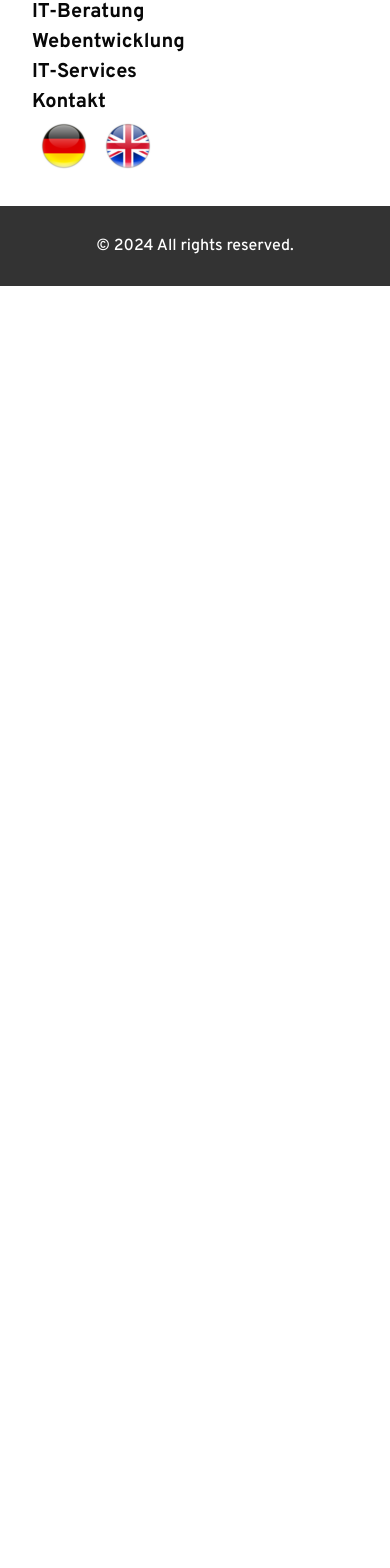
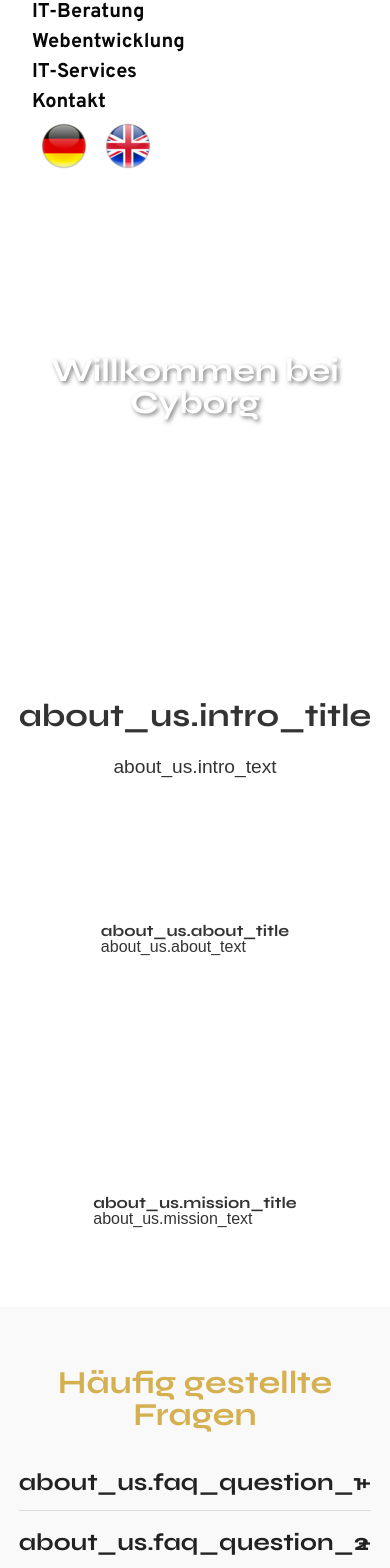
Before and after one commit to JavaEnergy/Cyborg, a React (Vite) app: page /de/about-us in a window 390 px wide. Shown: the part 115-1683 px from the top of the page. Before the commit the page ends 844 px from the top, so only its background shows below. Built offline with nearby package versions, Linux system fonts and the light colour scheme.

Commit message:
about us page and interactive spider

```diff
--- a/src/locales/de/translation.json
+++ b/src/locales/de/translation.json
@@ -78,5 +78,40 @@
     "content_for_cloud_backup": "Sichere Cloud-Lösungen und Backup-Services.",
     "user_support": "Benutzerunterstützung",
     "content_for_user_support": "Wir unterstützen Ihre Benutzer."
+  },
+
+  "about_us": {
+    "hero_title": "Willkommen bei Cyborg",
+    "hero_subtitle": "Innovative IT-Lösungen für Sie maßgeschneidert",
+    "who_we_are_title": "Wer wir sind",
+    "who_we_are_content": "Bei Cyborg sind wir ein zukunftsorientiertes Startup, das sich der Bereitstellung modernster IT-Lösungen verschrieben hat. Unser frischer Einstieg in die Branche befähigt uns mit innovativen Ideen und einer grenzenlosen Leidenschaft für Technologie. Wir glauben, dass wir durch unsere Neuheit einzigartige Perspektiven, agile Lösungen und persönliche Aufmerksamkeit bieten können, die etablierte Unternehmen möglicherweise übersehen.",
+    "our_mission_title": "Unsere Mission",
+    "our_mission_content": "Unsere Mission ist es, die Kluft zwischen Erschwinglichkeit und Qualität im IT-Sektor zu überbrücken. Wir streben danach, außergewöhnliche Dienstleistungen zu erbringen, die Unternehmen befähigen, im digitalen Zeitalter zu gedeihen. Durch den Einsatz der neuesten Technologien und der Genialität unseres Teams möchten wir Ihr vertrauenswürdiger Partner in Sachen Innovation werden.",
+    "our_advantage_title": "Unser Vorteil",
+    "advantage_point1": "Innovatives Denken: Wir bieten kreative Lösungen, die auf Ihre spezifischen Bedürfnisse zugeschnitten sind.",
+    "advantage_point2": "Agilität: Unsere schlanken Prozesse ermöglichen es uns, schnell auf sich ändernde Anforderungen zu reagieren.",
+    "advantage_point3": "Personalisierter Service: Wir bieten jedem Kunden individuelle Aufmerksamkeit, um sicherzustellen, dass Ihre Vision verwirklicht wird.",
+    "advantage_point4": "Wettbewerbsfähige Preise: Unsere schlanke Struktur ermöglicht es uns, hochwertige Dienstleistungen zu unschlagbaren Preisen anzubieten.",
+    "advantage_point5": "24/7 Support: Unser Engagement für Sie endet nicht mit der Projektauslieferung. Wir sind rund um die Uhr für Sie da.",
+    "how_we_work_title": "Wie wir arbeiten",
+    "how_we_work_step1_title": "Kontaktieren Sie uns",
+    "how_we_work_step1_desc": "Nehmen Sie jederzeit Kontakt auf – unser Team ist 24/7 verfügbar.",
+    "how_we_work_step2_title": "Entdeckungsgespräch",
+    "how_we_work_step2_desc": "Wir planen ein virtuelles Meeting, um Ihre Ziele und Anforderungen zu verstehen.",
+    "how_we_work_step3_title": "Maßgeschneidertes Angebot",
+    "how_we_work_step3_desc": "Erhalten Sie einen individuellen Plan mit transparenten Preisen und Zeitplänen.",
+    "how_we_work_step4_title": "Nahtlose Umsetzung",
+    "how_we_work_step4_desc": "Unser Expertenteam setzt Ihr Projekt um und hält Sie auf dem Laufenden.",
+    "how_we_work_step5_title": "Fortlaufender Support",
+    "how_we_work_step5_desc": "Nach dem Start bieten wir kontinuierlichen Support, um nachhaltigen Erfolg sicherzustellen.",
+    "faq_title": "Häufig gestellte Fragen",
+    "faq_q1": "Wie kann Ihre Neuheit meinem Projekt zugutekommen?",
+    "faq_a1": "Unser frischer Ansatz bedeutet, dass wir hoch motiviert sind, zu beeindrucken und exzellent zu sein. Wir begrüßen innovative Lösungen und sind flexibel, um uns an Ihre einzigartigen Bedürfnisse anzupassen, wobei wir persönlichen Service und Engagement bieten, die den Erfolg vorantreiben.",
+    "faq_q2": "Bieten Sie wirklich 24/7 Support an?",
+    "faq_a2": "Absolut! Wir verstehen, dass Fragen und Probleme jederzeit auftreten können. Unser Team ist immer bereit, Ihnen zu helfen und Unterbrechungen Ihres Betriebs zu minimieren.",
+    "faq_q3": "Wie halten Sie hohe Qualität bei wettbewerbsfähigen Preisen aufrecht?",
+    "faq_a3": "Durch effizientes Arbeiten und die Nutzung der neuesten Technologien reduzieren wir Gemeinkosten, ohne die Qualität zu beeinträchtigen. Unser Fokus liegt darauf, Ihnen Wert zu liefern.",
+    "faq_q4": "Auf welche Branchen sind Sie spezialisiert?",
+    "faq_a4": "Unser vielseitiges Team verfügt über Expertise in verschiedenen Branchen, einschließlich Finanzen, Gesundheitswesen, E-Commerce und mehr. Wir sind anpassungsfähig und freuen uns darauf, die einzigartigen Herausforderungen Ihres Sektors zu verstehen und zu meistern."
   }
 }
--- a/src/locales/en/translation.json
+++ b/src/locales/en/translation.json
@@ -79,5 +79,24 @@
     "content_for_cloud_backup": "Secure cloud solutions and backup services.",
     "user_support": "User Support",
     "content_for_user_support": "We provide support for your users."
+  },
+  "about_us": {
+    "hero_title": "Empowering Your Business Through Innovation",
+    "intro_title": "What Sets Us Apart",
+    "intro_text": "Our unwavering dedication to understanding each client's unique needs. We delve deep into the core of your operations to deliver tailored solutions that drive success.",
+    "about_title": "About Us",
+    "about_text": "We are a forward-thinking IT company committed to providing high-quality services at competitive prices. Our fresh perspective allows us to innovate and adapt swiftly to the ever-changing technological landscape.",
+    "mission_title": "Our Mission",
+    "mission_text": "To bridge the gap between technology and business, offering solutions that empower companies to reach new heights.",
+    "faq_title": "Frequently Asked Questions",
+    "faq_question_1": "How can we start a project with you?",
+    "faq_answer_1": "Simply reach out to us via email or phone, and we'll schedule an initial consultation to discuss your needs.",
+    "faq_question_2": "What industries do you specialize in?",
+    "faq_answer_2": "We work across various industries, including finance, healthcare, retail, and more, tailoring solutions to each sector's unique challenges.",
+    "faq_question_3": "Do you offer support after project completion?",
+    "faq_answer_3": "Yes, we provide ongoing support and maintenance to ensure your solutions continue to perform optimally."
   }
+
+
+
 }
--- a/src/pages/AboutUs.css
+++ b/src/pages/AboutUs.css
@@ -0,0 +1,137 @@
+/* src/pages/AboutUs.css */
+
+/* General Styles */
+.about-us {
+    font-family: 'Arial', sans-serif;
+    color: #333;
+  }
+
+  /* Hero Section */
+  .hero-section {
+    background-size: cover;
+    background-position: center;
+    background-repeat: no-repeat;
+    height: 80vh;
+    display: flex;
+    align-items: center;
+    justify-content: center;
+  }
+
+  .hero-section h1 {
+    color: #fff;
+    font-size: 3em;
+    text-align: center;
+    text-shadow: 2px 2px 4px rgba(0, 0, 0, 0.5);
+  }
+
+  /* Introduction Section */
+  .introduction-section {
+    padding: 60px 20px;
+    text-align: center;
+  }
+
+  .introduction-section h2 {
+    font-size: 2em;
+    margin-bottom: 20px;
+  }
+
+  .introduction-section p {
+    font-size: 1.2em;
+    line-height: 1.6;
+  }
+
+  /* About Us Section */
+  .about-section,
+  .mission-section {
+    display: flex;
+    flex-wrap: wrap;
+    align-items: center;
+    padding: 60px 20px;
+  }
+
+  .about-section .about-content,
+  .mission-section .mission-content {
+    flex: 1 1 50%;
+    padding: 20px;
+  }
+
+  .about-section .about-image,
+  .mission-section .mission-image {
+    flex: 1 1 50%;
+    padding: 20px;
+  }
+
+  .about-section .about-image img,
+  .mission-section .mission-image img {
+    width: 100%;
+    height: auto;
+  }
+
+  /* FAQ Section */
+  .faq-section {
+    background-color: #f9f9f9;
+    padding: 60px 20px;
+  }
+
+  .faq-section h2 {
+    text-align: center;
+    margin-bottom: 40px;
+  }
+
+  .faq-list {
+    max-width: 800px;
+    margin: 0 auto;
+  }
+
+  .faq-item {
+    margin-bottom: 20px;
+  }
+
+  .faq-item h3 {
+    font-size: 1.5em;
+    cursor: pointer;
+    position: relative;
+  }
+
+  .faq-item p {
+    font-size: 1.1em;
+    line-height: 1.6;
+    display: none;
+  }
+
+  .faq-item.active p {
+    display: block;
+  }
+
+  .faq-item p {
+    transition: max-height 0.3s ease;
+    overflow: hidden;
+    max-height: 0;
+  }
+
+  .faq-item.active p {
+    max-height: 500px; /* Adjust as necessary */
+  }
+
+  /* Responsive Design */
+  @media (max-width: 768px) {
+    .about-section,
+    .mission-section {
+      flex-direction: column;
+    }
+
+    .about-section .about-content,
+    .mission-section .mission-content,
+    .about-section .about-image,
+    .mission-section .mission-image {
+      flex: 1 1 100%;
+    }
+
+    .hero-section {
+      height: 60vh;
+    }
+
+    .hero-section h1 {
+      font-size: 2em;
+    }
+  }
--- a/src/pages/AboutUs.jsx
+++ b/src/pages/AboutUs.jsx
@@ -1,25 +1,79 @@
 // src/pages/AboutUs.jsx
-import React, { useEffect, useState } from 'react';
+
+import { useState } from 'react';
 import { useTranslation } from 'react-i18next';
-import Layout from '../components/Layout'; // Import Layout component
+import Layout from '../components/Layout';
+import './AboutUs.css'; // Ensure this CSS file exists
+// import heroImage from '../assets/images/about-us-hero.jpg'; // Replace with your actual image path
 
 const AboutUs = () => {
-  const { t, i18n } = useTranslation();
-  const [content, setContent] = useState('');
+  const { t } = useTranslation();
 
-  useEffect(() => {
-    setContent(t('about_us')); // Update content when language changes
-  }, [i18n.language]);
+  // Add useState hook to manage the active FAQ index
+  const [activeFaqIndex, setActiveFaqIndex] = useState(null);
 
-  if (!content) return <div>Loading...</div>; // Prevent white screen
+  // Define the toggleFaq function
+  const toggleFaq = (index) => {
+    setActiveFaqIndex(activeFaqIndex === index ? null : index);
+  };
 
   return (
-    <Layout> {/* Wrap content inside the Layout */}
+    <Layout>
       <div className="about-us">
-        <h2>{content}</h2>
-        <p>
-          {t('about_us_description')}
-        </p>
+        {/* Hero Section */}
+        <section
+          className="hero-section"
+          // style={{ backgroundImage: `url(${heroImage})` }}
+        >
+          <h1>{t('about_us.hero_title')}</h1>
+        </section>
+
+        {/* Introduction Section */}
+        <section className="introduction-section">
+          <div className="intro-content">
+            <h2>{t('about_us.intro_title')}</h2>
+            <p>{t('about_us.intro_text')}</p>
+          </div>
+        </section>
+
+        {/* About Us Section */}
+        <section className="about-section">
+          <div className="about-content">
+            <h2>{t('about_us.about_title')}</h2>
+            <p>{t('about_us.about_text')}</p>
+          </div>
+          <div className="about-image">
+            {/* <img src={require('../assets/images/about-image1.jpg')} alt="About Us" /> */}
+          </div>
+        </section>
+
+        {/* Our Mission Section */}
+        <section className="mission-section">
+          <div className="mission-image">
+            {/* <img src={require('../assets/images/mission-image.jpg')} alt="Our Mission" /> */}
+          </div>
+          <div className="mission-content">
+            <h2>{t('about_us.mission_title')}</h2>
+            <p>{t('about_us.mission_text')}</p>
+          </div>
+        </section>
+
+        {/* FAQ Section */}
+        <section className="faq-section">
+          <h2>{t('about_us.faq_title')}</h2>
+          <div className="faq-list">
+            {[1, 2, 3].map((item, index) => (
+              <div
+                className={`faq-item ${activeFaqIndex === index ? 'active' : ''}`}
+                key={index}
+                onClick={() => toggleFaq(index)} // Ensure toggleFaq is correctly referenced here
+              >
+                <h3>{t(`about_us.faq_question_${item}`)}</h3>
+                <p>{t(`about_us.faq_answer_${item}`)}</p>
+              </div>
+            ))}
+          </div>
+        </section>
       </div>
     </Layout>
   );
--- a/src/pages/Home.css
+++ b/src/pages/Home.css
@@ -177,6 +177,8 @@
 .project-item:hover {
   transform: translateY(-10px);
   box-shadow: 0 6px 10px rgba(0, 0, 0, 0.15);
+  cursor: default;
+
 }
 
 .project-content h3 {
```
